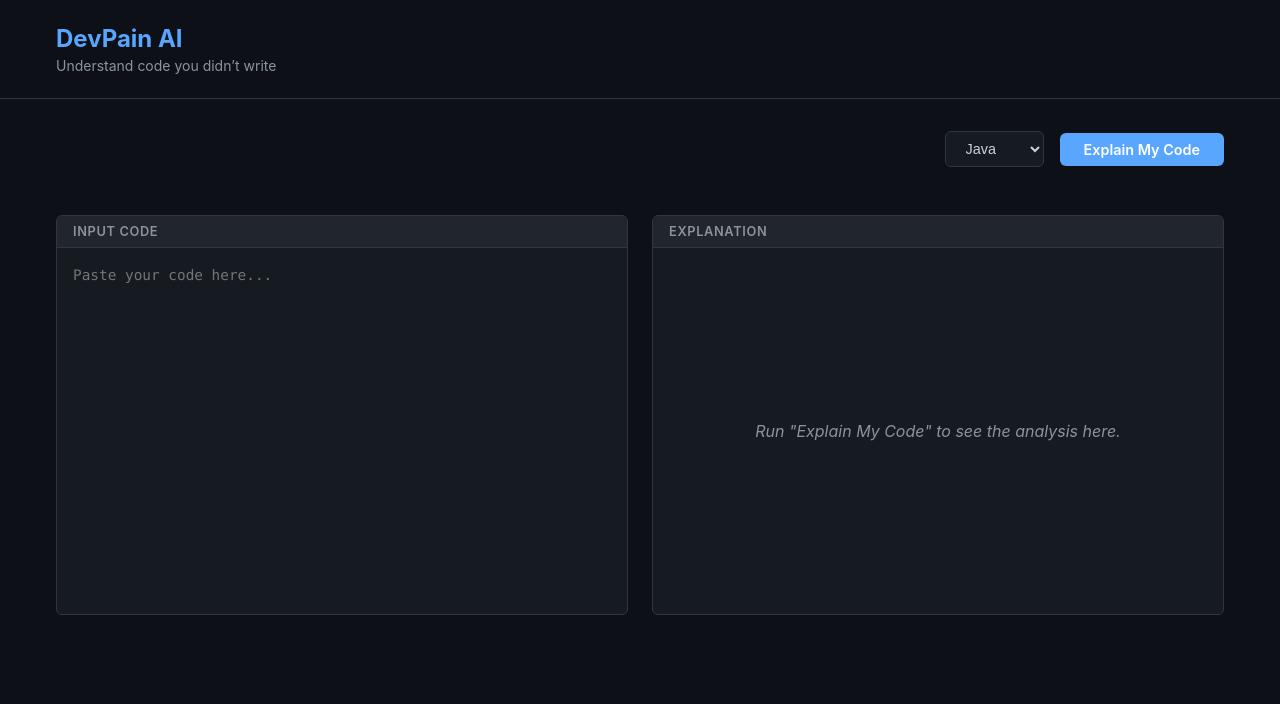
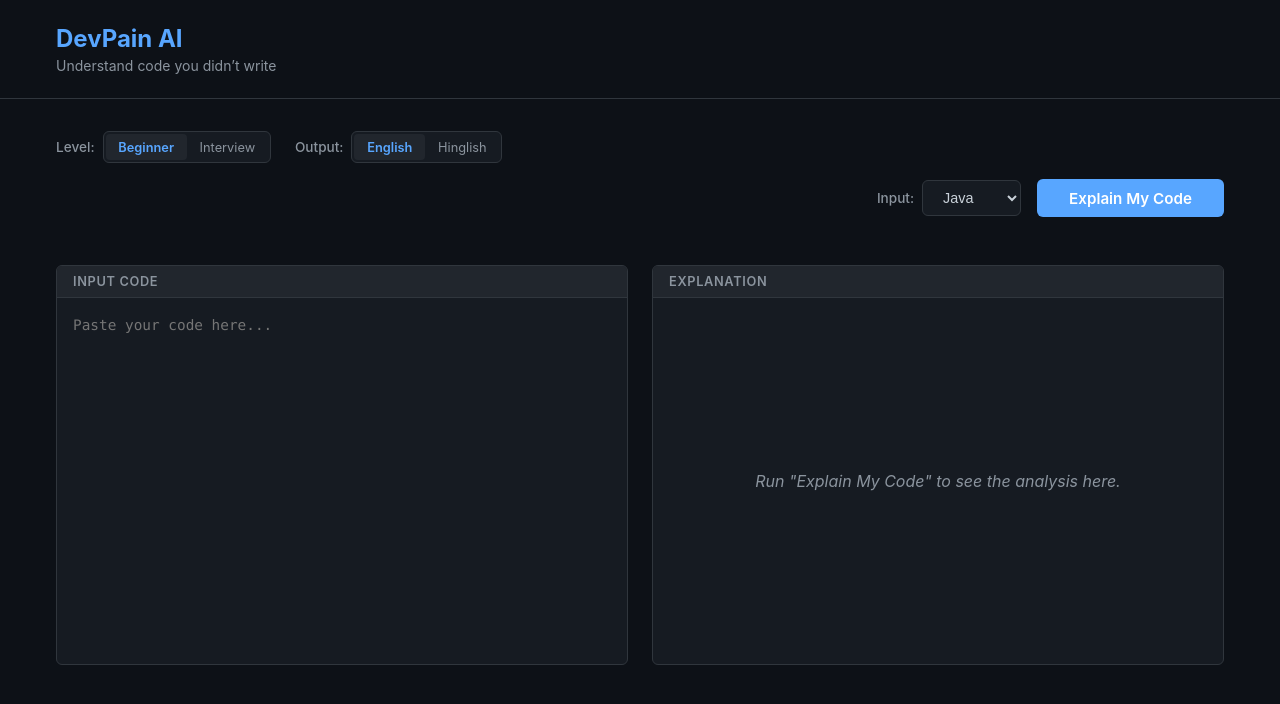
Before and after one commit to DhruvHarani1/DevPain-AI, a React (Vite) app: page / in a window 1280 px wide. Shown: the top 704 px of the page. Built offline with nearby package versions, Linux system fonts and the light colour scheme.

Commit message:
feat: add initial UI structure and controls for the code explanation tool.

```diff
--- a/src/App.jsx
+++ b/src/App.jsx
@@ -6,6 +6,8 @@ import { OutputArea } from './components/OutputArea';
 
 function App() {
   const [language, setLanguage] = useState('java');
+  const [complexity, setComplexity] = useState('beginner');
+  const [outputLanguage, setOutputLanguage] = useState('english');
   const [code, setCode] = useState('');
   const [explanation, setExplanation] = useState('');
 
@@ -15,7 +17,7 @@ function App() {
       alert("Please enter some code first.");
       return;
     }
-    setExplanation(`[Mock Explanation]\n\nThis is where the simple explanation for your ${language} code will appear.\n\nIt works by analyzing the code you pasted...`);
+    setExplanation(`[Mock Explanation]\n\nMode: ${complexity.toUpperCase()}\nLanguage: ${outputLanguage.toUpperCase()}\n\nThis is where the simple explanation for your ${language} code will appear.\n\nIt works by analyzing the code you pasted...`);
   };
 
   return (
@@ -25,6 +27,10 @@ function App() {
         <Controls
           language={language}
           setLanguage={setLanguage}
+          complexity={complexity}
+          setComplexity={setComplexity}
+          outputLanguage={outputLanguage}
+          setOutputLanguage={setOutputLanguage}
           onExplain={handleExplain}
         />
         <div style={{
--- a/src/components/Controls.jsx
+++ b/src/components/Controls.jsx
@@ -1,14 +1,85 @@
 import React from 'react';
 
-export function Controls({ language, setLanguage, onExplain }) {
+const ToggleGroup = ({ label, options, value, onChange }) => {
+    return (
+        <div style={{ display: 'flex', alignItems: 'center', gap: '0.5rem' }}>
+            <span style={{ fontSize: '0.85rem', color: 'var(--text-secondary)', fontWeight: 500 }}>
+                {label}:
+            </span>
+            <div style={{
+                display: 'flex',
+                background: 'var(--bg-secondary)',
+                border: '1px solid var(--border)',
+                borderRadius: '6px',
+                overflow: 'hidden',
+                padding: '2px'
+            }}>
+                {options.map((option) => (
+                    <button
+                        key={option.value}
+                        onClick={() => onChange(option.value)}
+                        style={{
+                            background: value === option.value ? 'var(--bg-tertiary)' : 'transparent',
+                            color: value === option.value ? 'var(--accent)' : 'var(--text-secondary)',
+                            border: 'none',
+                            padding: '0.35rem 0.8rem',
+                            fontSize: '0.8rem',
+                            fontWeight: value === option.value ? 600 : 400,
+                            borderRadius: '4px',
+                            transition: 'all 0.2s',
+                            cursor: 'pointer'
+                        }}
+                    >
+                        {option.label}
+                    </button>
+                ))}
+            </div>
+        </div>
+    );
+};
+
+export function Controls({
+    language, setLanguage,
+    complexity, setComplexity,
+    outputLanguage, setOutputLanguage,
+    onExplain
+}) {
     return (
         <div style={{
             display: 'flex',
+            flexDirection: 'column',
             gap: '1rem',
             marginBottom: '1rem',
-            justifyContent: 'flex-end',
-            alignItems: 'center'
         }}>
+            {/* Settings Row */}
+            <div style={{ display: 'flex', flexWrap: 'wrap', gap: '1.5rem', alignItems: 'center' }}>
+                <ToggleGroup
+                    label="Level"
+                    value={complexity}
+                    onChange={setComplexity}
+                    options={[
+                        { label: 'Beginner', value: 'beginner' },
+                        { label: 'Interview', value: 'interview' }
+                    ]}
+                />
+
+                <ToggleGroup
+                    label="Output"
+                    value={outputLanguage}
+                    onChange={setOutputLanguage}
+                    options={[
+                        { label: 'English', value: 'english' },
+                        { label: 'Hinglish', value: 'hinglish' }
+                    ]}
+                />
+            </div>
+
+            {/* Main Actions Row */}
+            <div style={{ display: 'flex', justifyContent: 'flex-end', gap: '1rem', alignItems: 'center' }}>
+                <div style={{ display: 'flex', alignItems: 'center', gap: '0.5rem' }}>
+                    <span style={{ fontSize: '0.85rem', color: 'var(--text-secondary)', fontWeight: 500 }}>
+                        Input:
+                    </span>
                     <select
                         value={language}
                         onChange={(e) => setLanguage(e.target.value)}
@@ -25,6 +96,7 @@ export function Controls({ language, setLanguage, onExplain }) {
                         <option value="java">Java</option>
                         <option value="python">Python</option>
                     </select>
+                </div>
 
                 <button
                     onClick={onExplain}
@@ -32,9 +104,9 @@ export function Controls({ language, setLanguage, onExplain }) {
                         background: 'var(--accent)',
                         color: '#fff',
                         border: 'none',
-                    padding: '0.5rem 1.5rem',
+                        padding: '0.6rem 2rem',
                         borderRadius: '6px',
-                    fontSize: '0.9rem',
+                        fontSize: '0.95rem',
                         fontWeight: 600,
                         transition: 'background 0.2s'
                     }}
@@ -44,5 +116,6 @@ export function Controls({ language, setLanguage, onExplain }) {
                     Explain My Code
                 </button>
             </div>
+        </div>
     );
 }
```
Lines whose indentation alone changed are shown as unchanged.
